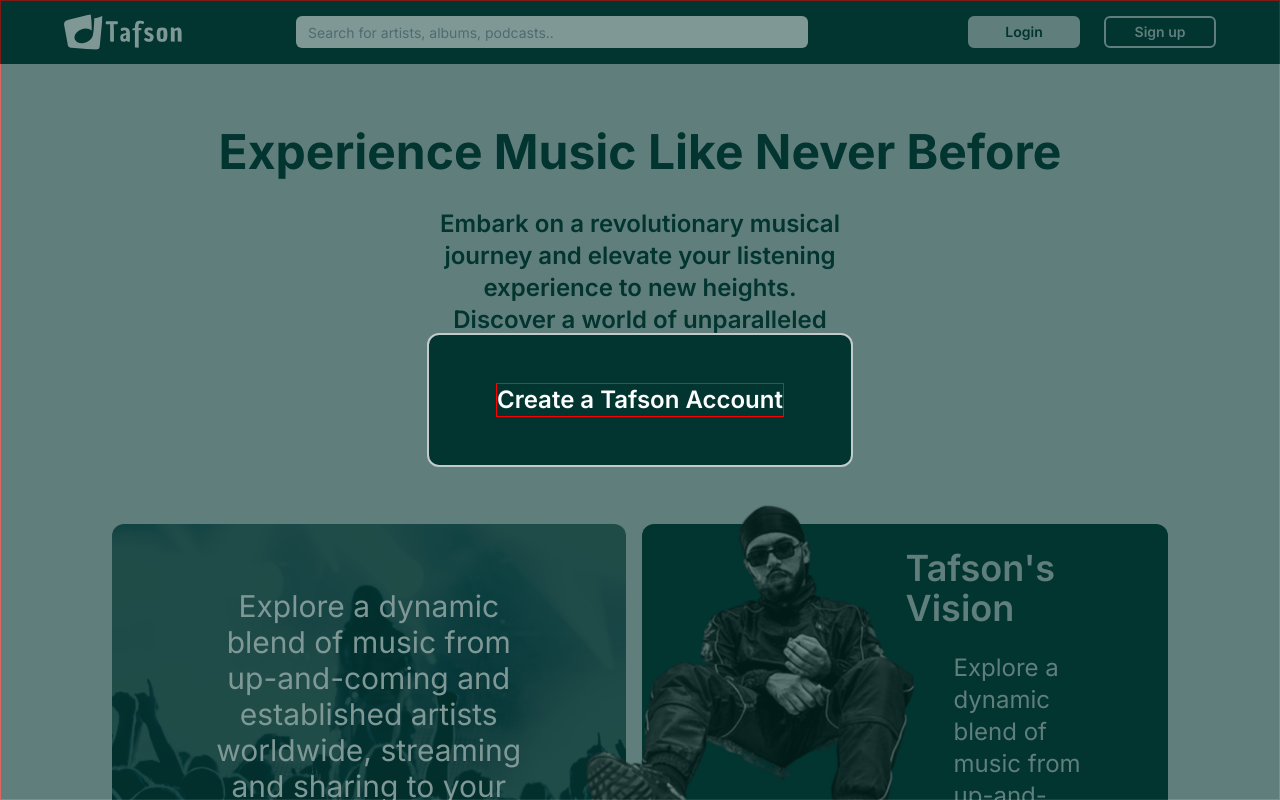
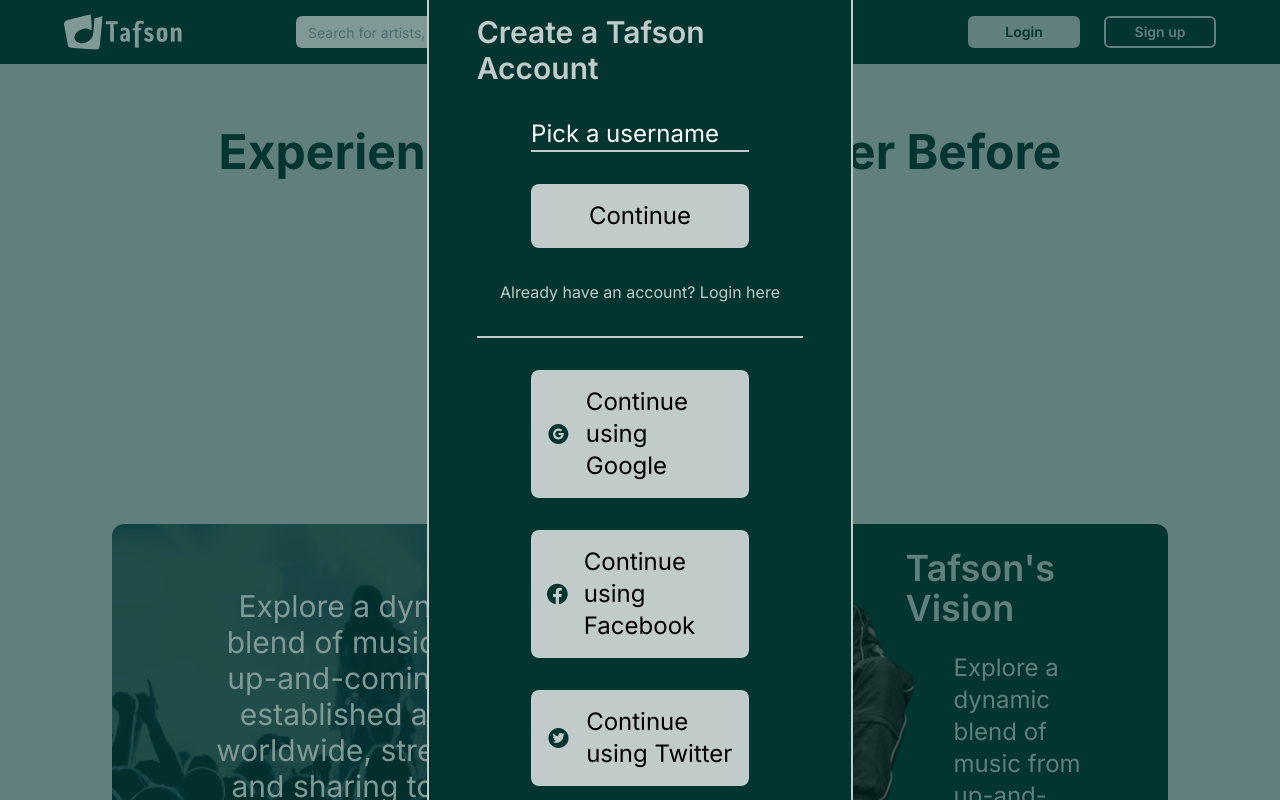
Before and after one commit to v3rti/tafson, a Next.js app: page / in a window 1280 px wide. Shown: the top 800 px of the page. Built offline with nearby package versions, Linux system fonts and the light colour scheme.

Commit message:
singup form initial design completed, might need more tweaks

```diff
--- a/components/CreateAccount.jsx
+++ b/components/CreateAccount.jsx
@@ -1,14 +1,34 @@
 import '@styles/globalStyles.css';
+
+import {AiFillGoogleCircle, AiFillTwitterCircle} from 'react-icons/ai';
+import {BsFacebook} from 'react-icons/bs';
 
 
 export default function CreateAccount(){
     return(
         <div className="absolute w-full top-0 flex justify-center items-center h-screen">
-            <div className='relative bg-primary-green opacity-50 h-screen w-full z-10 borderTest'></div>
-            <div className="z-20 absolute mx-auto text-white p-12 rounded-xl text-secondary-jetstream w-4/12 bg-primary-green border-2 border-secondary-jetstream">
-                <div className='flex justify-center'>
-                    <div className='borderTest text-2xl font-semibold'>
+            <div className='relative bg-primary-green opacity-50 h-screen w-full z-10 '></div>
+            <div className="z-20 absolute mx-auto text-white px-12 py-24 rounded-2xl w-4/12 bg-primary-green border-2 border-secondary-jetstream">
+                <div className='flex items-center flex-col gap-8'>
+                    <div className='text-3xl font-semibold text-secondary-jetstream'>
                         Create a Tafson Account
+                    </div>
+                    <div className='border-b-2 border-secondary-jetstream text-2xl w-8/12'>
+                        <div>Pick a username</div>
+                    </div>
+                    <div className='text-center py-4 text-black bg-secondary-jetstream text-2xl rounded-lg w-8/12'>
+                        Continue
+                    </div>
+                    <div className='text-secondary-jetstream'>Already have an account? Login here</div>
+                    <div className='border-b-2 border-secondary-jetstream w-full'></div>
+                    <div className='px-4 flex gap-4 py-4 items-center text-black bg-secondary-jetstream text-2xl rounded-lg w-8/12'>
+                        <AiFillGoogleCircle className="h-10 w-10 text-primary-green"/> Continue using Google
+                    </div>
+                    <div className='px-4 flex gap-4 py-4 items-center text-black bg-secondary-jetstream text-2xl rounded-lg w-8/12'>
+                        <BsFacebook className="h-10 w-10 text-primary-green"/> Continue using Facebook
+                    </div>
+                    <div className='px-4 flex gap-4 py-4 items-center text-black bg-secondary-jetstream text-2xl rounded-lg w-8/12'>
+                        <AiFillTwitterCircle className="h-10 w-10 text-primary-green"/> Continue using Twitter
                     </div>
                 </div>
             </div>
```
